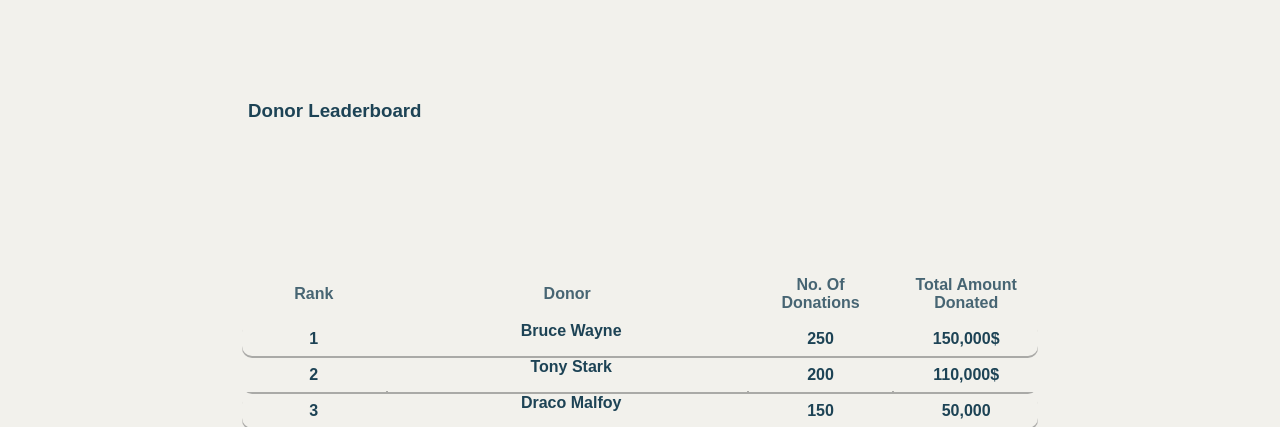
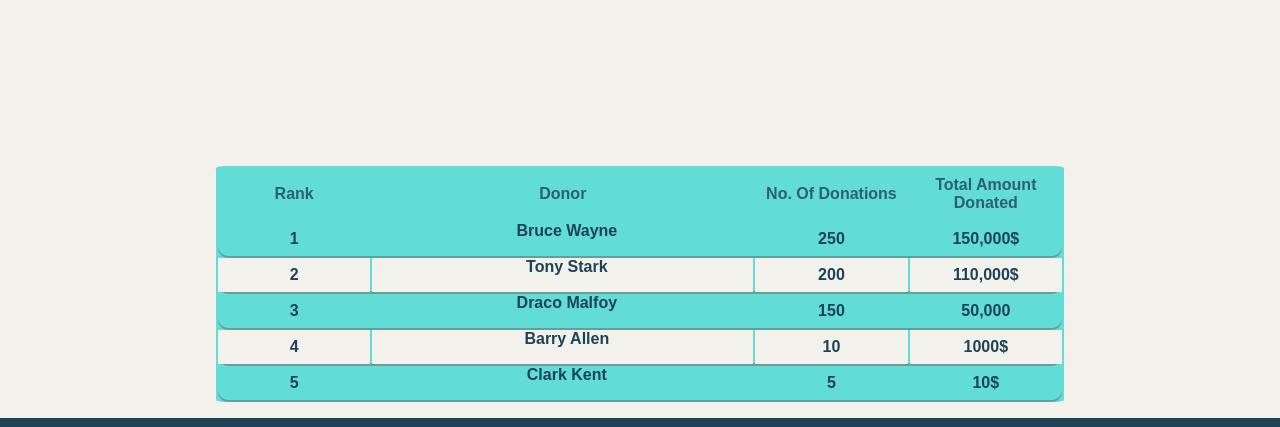
Before and after one commit to tayyab-ilyas/GivingHearts, a plain HTML site: page leaderboard.html in a window 1280 px wide. Shown: the part 117-544 px from the top of the page. Drawn offline with Linux system fonts and the light colour scheme.

Commit message:
leaderboard updated

```diff
--- a/leaderboard.css
+++ b/leaderboard.css
@@ -1,3 +1,9 @@
+body{
+    background-color: #f2f1ec;
+    padding-top: 0%;
+    margin-top: 0px;
+}
+
 *{
     box-sizing: border-box;
     margin:0;
@@ -47,6 +53,7 @@ button{
 
 
 }
+
 button:hover{
     background-color: rgba(0, 136, 169, 0);
 
@@ -68,7 +75,7 @@ body{
 }
 
 .description{
-    position:relative;
+    position:absolute;
     justify-content: center;
     align-items:center;
     display: inline-block;
@@ -78,11 +85,14 @@ body{
     transform: translateY(-5em);
 }
 table{
-    margin-top: 2em;
-    width: 50em;
+    padding-top: 0%;
+    margin-top:0%;
+    width: 100%;
+    background-color: #62ddd6;
     color: #f2f1ec;
     margin-right: auto;
     margin-left: auto;
+    border-radius: 1%;
 }
 table thead{
     opacity: .8;
@@ -94,11 +104,13 @@ table img{
 
 }
 table td{
+    padding-top: 0%;
     max-width: 2em;
     padding: .5em;
     text-align: center;
 }
 tbody tr{
+
     box-shadow: 0 2px rgba(100,100,100,.5);
     border-radius: 10px;
 }
@@ -151,6 +163,7 @@ tbody tr:nth-child(even){
     }
 }
 td{
+    padding: top 0%;;
     color:#1d4355;
     font-weight:800;
 }
--- a/leaderboard.html
+++ b/leaderboard.html
@@ -20,12 +20,15 @@
             </nav>
             <a class="cta" href="contact.html"><button>Contact</button></a>
         </header>
+        <br>
+
        <div class="leaderboard">
         <div class="description">
-            <h3>Donor Leaderboard</h3>
+
 
         </div>
-            <table>
+            <table class="ldbd">
+
                 <thead>
                     <tr>
                         <td>Rank</td>
```
Also changed, not shown: landingpage.css (+11 -0 lines).
